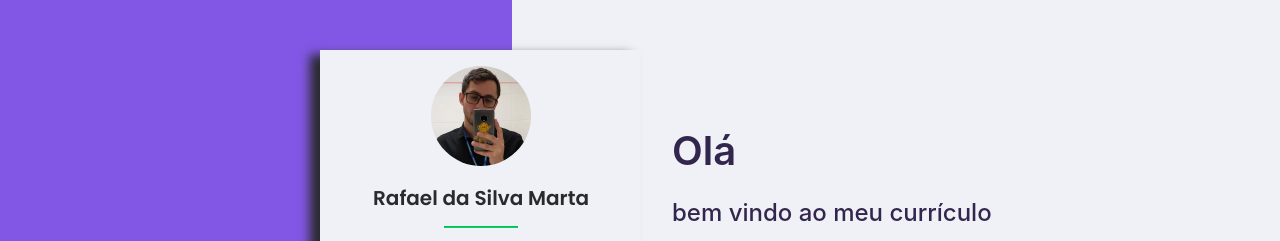
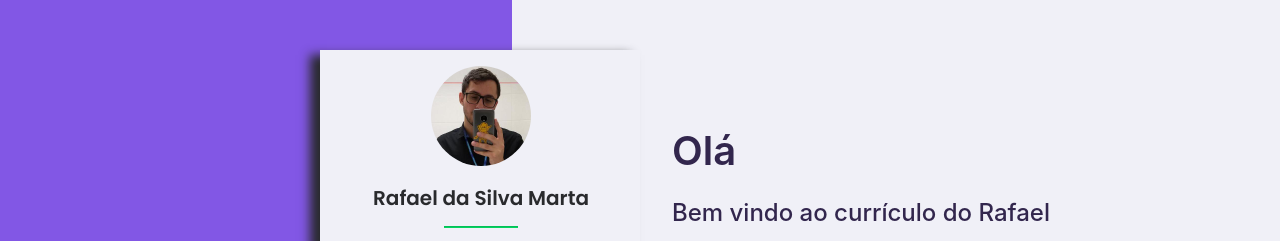
Before and after one commit to rafaelmarta/curriculo-codai, a plain HTML site: page index.html in a window 1280 px wide. Shown: the top 241 px of the page. Drawn offline with Linux system fonts and the light colour scheme.

Commit message:
Alterado introdução ao currículo

```diff
--- a/index.html
+++ b/index.html
@@ -53,7 +53,7 @@
             <div class="col-md-6 col-lg-6 text-body">
                 <div class="text" id="texto-1">
                     <h1 class="title-text">Olá</h1>
-                    <h4 class="title-subtitle">bem vindo ao meu currículo</h4>
+                    <h4 class="title-subtitle">Bem vindo ao currículo do Rafael</h4>
                     <p>
                         Sou apaixonado por novas (e velhas) tecnologias, jogos e curiosidades
                     </p>
```
